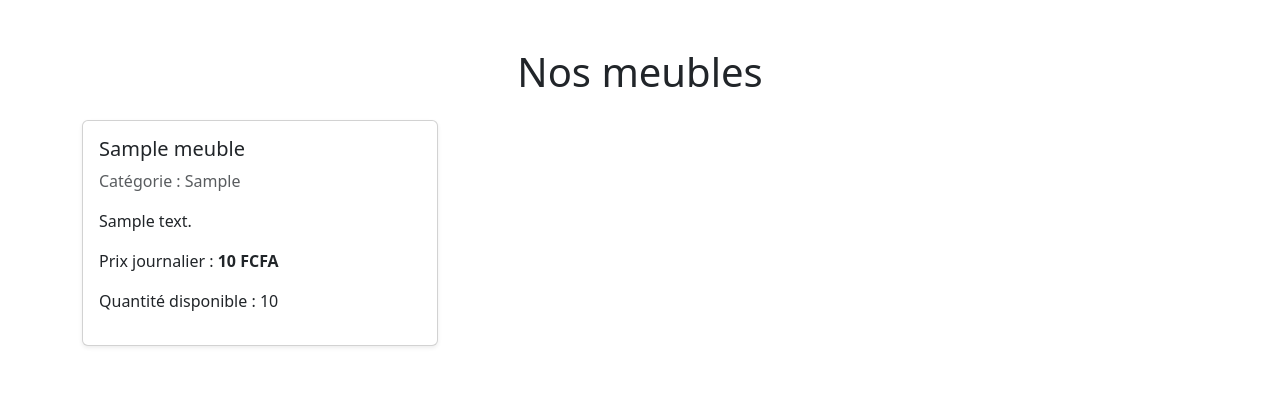
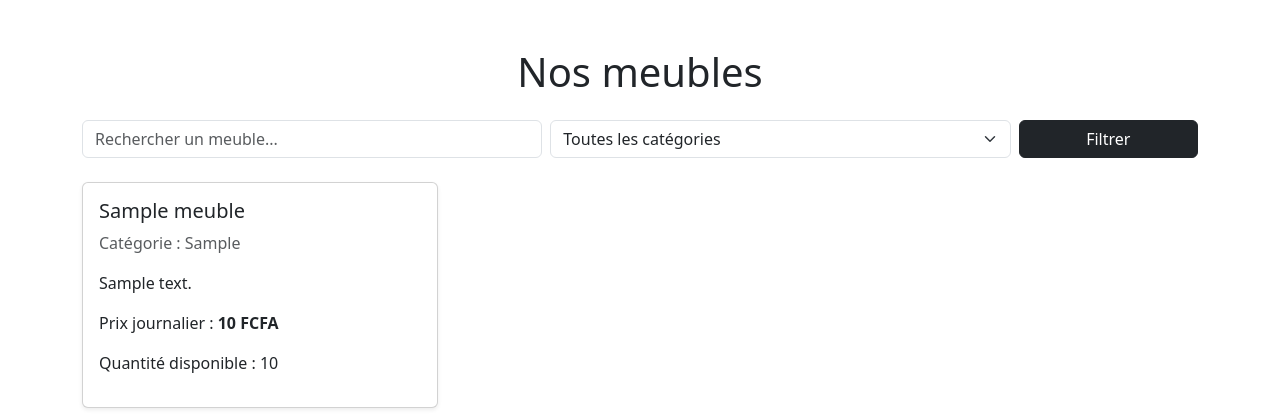
Before and after one commit to kalixte/meublo_rent, a PHP site: page /pages/meubles.php in a window 1280 px wide. Shown: the part 56-476 px from the top of the page. Run offline with PHP 8.4, Linux system fonts and the light colour scheme; tables that the repository leaves empty or names only in its code hold one stand-in row (values such as "Sample post").

Commit message:
Implement search and filter functionality for furniture listings

```diff
--- a/pages/meubles.php
+++ b/pages/meubles.php
@@ -3,8 +3,22 @@
 
 // Connexion à la base de données
 require_once "../config/database.php";
+$recherche = trim($_GET['recherche'] ?? '');
+// Récupérer toutes les catégories
+$sqlCategories = "SELECT * FROM CATEGORIE ORDER BY libelle ASC";
+
+$categories = $connexion->query($sqlCategories)->fetchAll();
+// Récupérer la catégorie choisie
+$categorie = $_GET['categorie'] ?? '';
+
+// Vérifier que l'identifiant est valide
+if (!is_string($categorie) || !ctype_digit($categorie)) {
+    $categorie = '';
+}
 
 // Récupération des meubles avec leur catégorie
+
+
 $sql = "
     SELECT
         MEUBLE.id_meuble,
@@ -16,12 +30,47 @@ $sql = "
     FROM MEUBLE
     INNER JOIN CATEGORIE
     ON MEUBLE.id_categorie = CATEGORIE.id_categorie
-    ORDER BY MEUBLE.nom ASC
 ";
 
-$requete = $connexion->query($sql);
+$conditions = [];
+$parametres = [];
+
+// Filtre par nom de meuble
+if ($recherche !== '') {
+
+    $conditions[] = "
+        MEUBLE.nom COLLATE utf8mb4_unicode_ci
+        LIKE :recherche COLLATE utf8mb4_unicode_ci
+    ";
+
+    $parametres['recherche'] = '%' . $recherche . '%';
+}
+
+// Filtre par catégorie
+if ($categorie !== '') {
+
+    $conditions[] = "MEUBLE.id_categorie = :categorie";
+
+    $parametres['categorie'] = (int) $categorie;
+}
+
+// Ajouter les conditions à la requête
+if (!empty($conditions)) {
+
+    $sql .= " WHERE " . implode(" AND ", $conditions);
+
+}
+
+// Trier les meubles
+$sql .= " ORDER BY MEUBLE.nom ASC";
+
+// Exécuter la requête
+$requete = $connexion->prepare($sql);
+
+$requete->execute($parametres);
 
 $meubles = $requete->fetchAll();
+
 
 // Inclusion de l'en-tête
 require_once "../includes/header.php";
@@ -31,6 +80,57 @@ require_once "../includes/header.php";
 <div class="container py-5">
 
     <h1 class="text-center mb-4">Nos meubles</h1>
+
+
+
+
+<form method="GET" action="meubles.php" class="mb-4">
+
+    <div class="row g-2">
+
+        <!-- Recherche par nom -->
+        <div class="col-md-5">
+            <input
+                type="text"
+                name="recherche"
+                class="form-control"
+                placeholder="Rechercher un meuble..."
+                value="<?= htmlspecialchars($recherche) ?>"
+            >
+        </div>
+
+        <!-- Filtre par catégorie -->
+        <div class="col-md-5">
+            <select name="categorie" class="form-select">
+
+                <option value="">Toutes les catégories</option>
+
+                <?php foreach ($categories as $cat): ?>
+
+                    <option
+                        value="<?= $cat['id_categorie'] ?>"
+                        <?= $categorie == $cat['id_categorie'] ? 'selected' : '' ?>
+                    >
+                        <?= htmlspecialchars($cat['libelle']) ?>
+                    </option>
+
+                <?php endforeach; ?>
+
+            </select>
+        </div>
+
+        <!-- Bouton -->
+        <div class="col-md-2">
+            <button type="submit" class="btn btn-dark w-100">
+                Filtrer
+            </button>
+        </div>
+
+    </div>
+
+</form>
+
+
 
     <div class="row">
 
```
